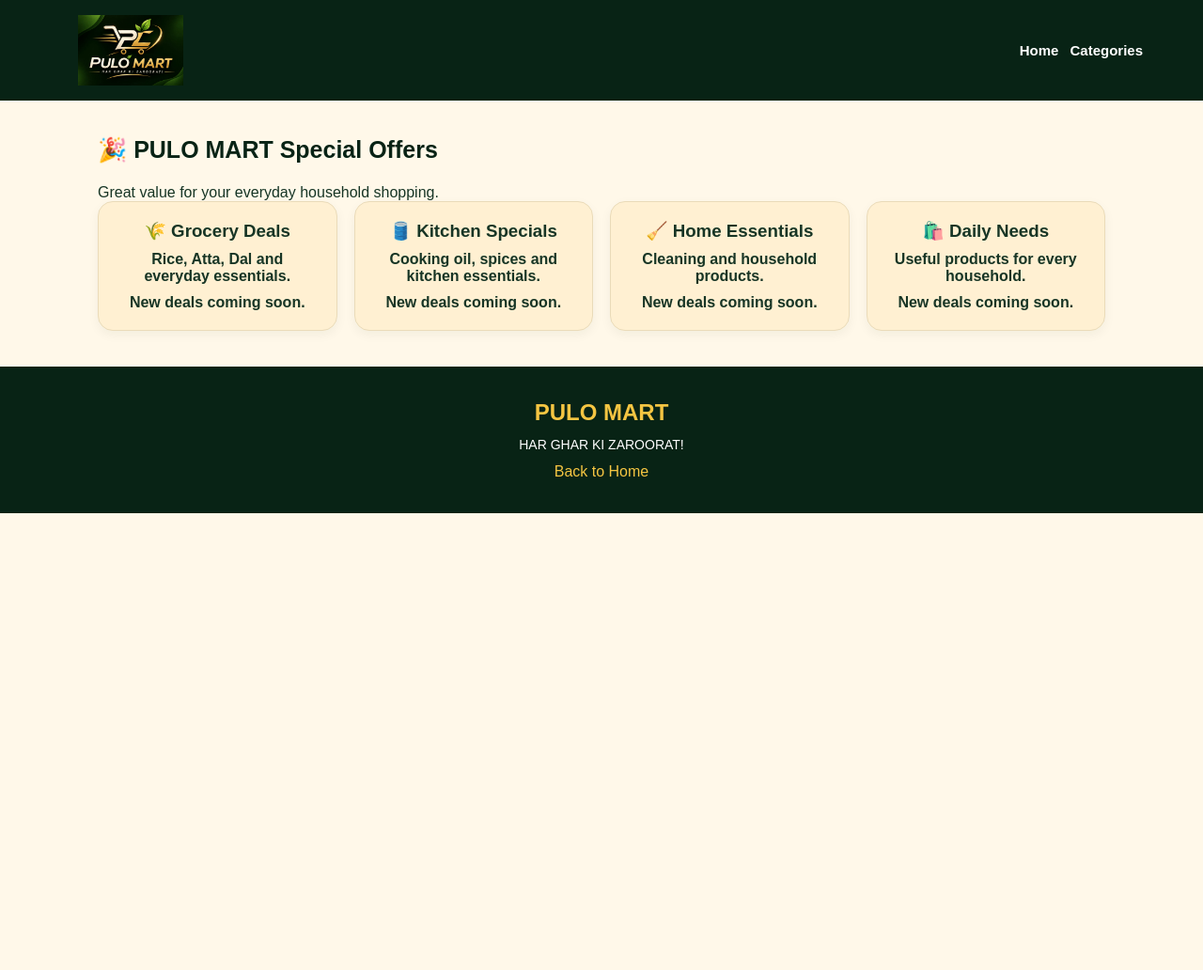
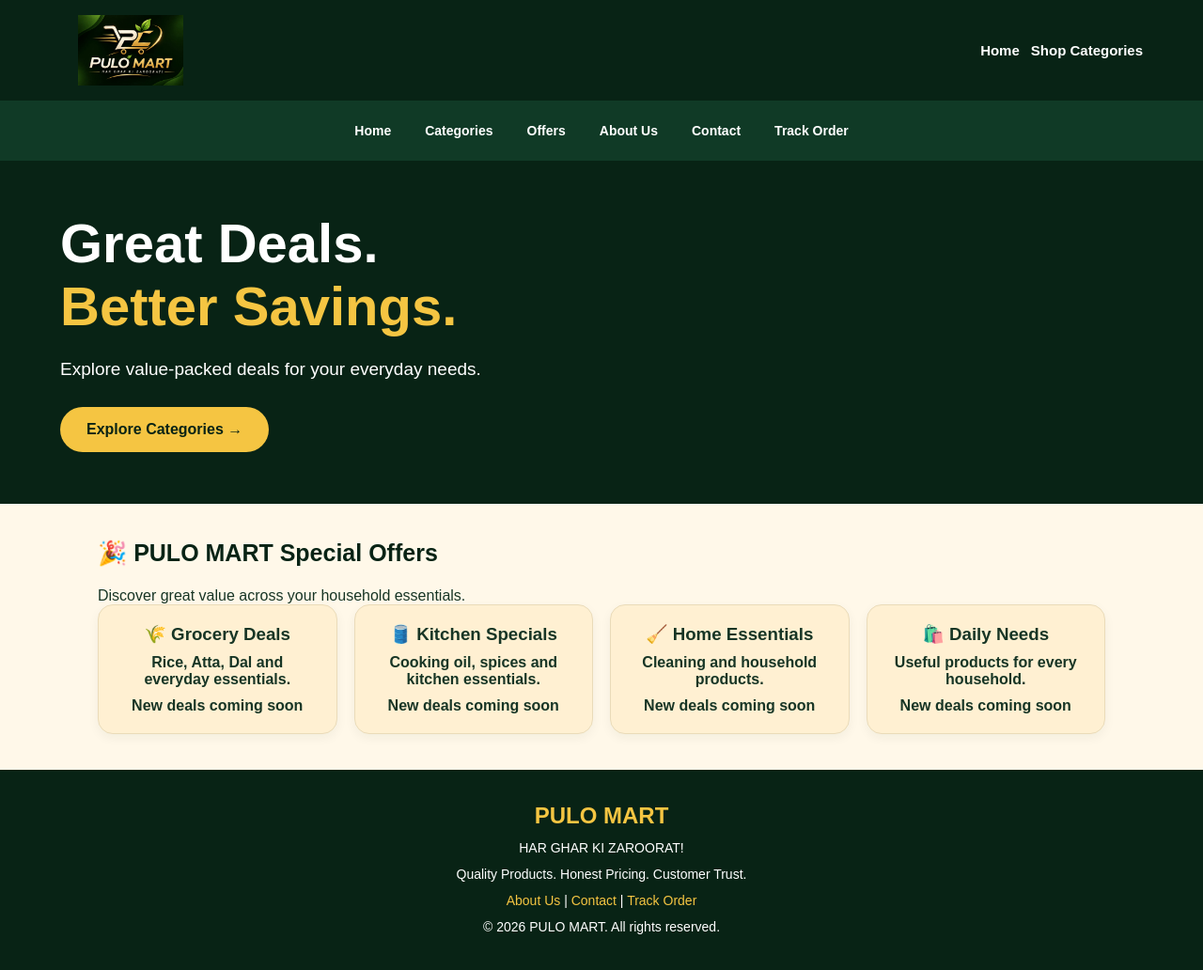
Before and after one commit to Mywebsite2010/Pulo-mart, a plain HTML site: page offers.html in a window 1280 px wide. Shown: the whole page at 94% size. Before the commit the page ends 800 px from the top, so only its background shows below. Drawn offline with Linux system fonts and the light colour scheme.

Commit message:
Upgrade offers page layout

```diff
--- a/offers.html
+++ b/offers.html
@@ -1,10 +1,11 @@
+
 <!DOCTYPE html>
 <html lang="en">
 <head>
   <meta charset="UTF-8">
   <meta name="viewport" content="width=device-width, initial-scale=1.0">
   <meta name="theme-color" content="#082315">
-  <title>Offers | PULO MART</title>
+  <title>Special Offers | PULO MART</title>
   <link rel="stylesheet" href="style.css">
 </head>
 <body>
@@ -17,41 +18,56 @@
     </div>
     <div class="header-actions">
       <a href="index.html">Home</a>
-      <a href="categories.html">Categories</a>
+      <a href="categories.html">Shop Categories</a>
     </div>
   </header>
 
+  <nav class="navbar">
+    <a href="index.html">Home</a>
+    <a href="categories.html">Categories</a>
+    <a href="offers.html">Offers</a>
+    <a href="about.html">About Us</a>
+    <a href="contact.html">Contact</a>
+    <a href="track-order.html">Track Order</a>
+  </nav>
+
   <main>
+    <section class="hero">
+      <div class="hero-content">
+        <h1>Great Deals.<br><span>Better Savings.</span></h1>
+        <p>Explore value-packed deals for your everyday needs.</p>
+        <a href="categories.html" class="shop-btn">Explore Categories →</a>
+      </div>
+    </section>
+
     <section class="section">
       <h2>🎉 PULO MART Special Offers</h2>
-      <p>Great value for your everyday household shopping.</p>
+      <p>Discover great value across your household essentials.</p>
 
       <div class="category-grid">
-
         <div class="category-card">
           <h3>🌾 Grocery Deals</h3>
           <p>Rice, Atta, Dal and everyday essentials.</p>
-          <p>New deals coming soon.</p>
+          <p><strong>New deals coming soon</strong></p>
         </div>
 
         <div class="category-card">
           <h3>🛢️ Kitchen Specials</h3>
           <p>Cooking oil, spices and kitchen essentials.</p>
-          <p>New deals coming soon.</p>
+          <p><strong>New deals coming soon</strong></p>
         </div>
 
         <div class="category-card">
           <h3>🧹 Home Essentials</h3>
           <p>Cleaning and household products.</p>
-          <p>New deals coming soon.</p>
+          <p><strong>New deals coming soon</strong></p>
         </div>
 
         <div class="category-card">
           <h3>🛍️ Daily Needs</h3>
           <p>Useful products for every household.</p>
-          <p>New deals coming soon.</p>
+          <p><strong>New deals coming soon</strong></p>
         </div>
-
       </div>
     </section>
   </main>
@@ -59,8 +75,14 @@
   <footer>
     <h2>PULO MART</h2>
     <p>HAR GHAR KI ZAROORAT!</p>
-    <a href="index.html">Back to Home</a>
+    <p>Quality Products. Honest Pricing. Customer Trust.</p>
+    <p>
+      <a href="about.html">About Us</a> |
+      <a href="contact.html">Contact</a> |
+      <a href="track-order.html">Track Order</a>
+    </p>
+    <p>© 2026 PULO MART. All rights reserved.</p>
   </footer>
 
 </body>
-                                 </html>
+</html>
```
